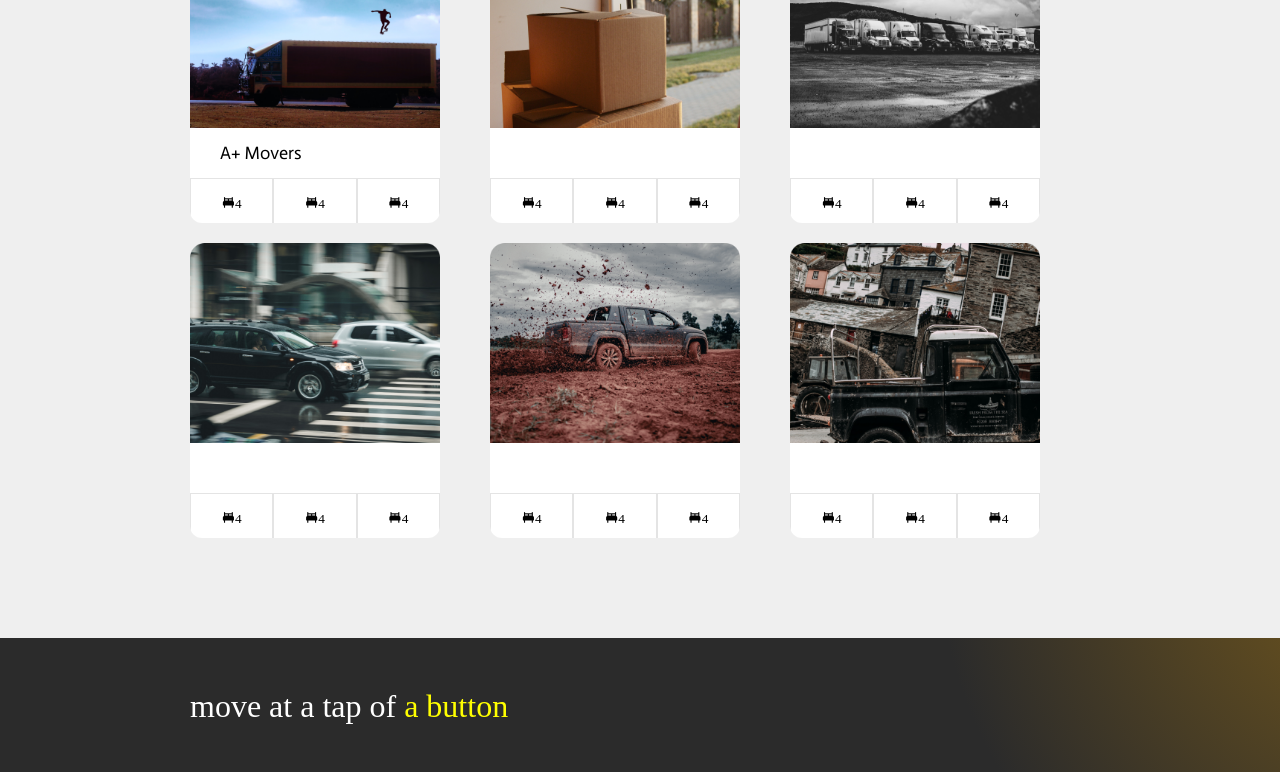
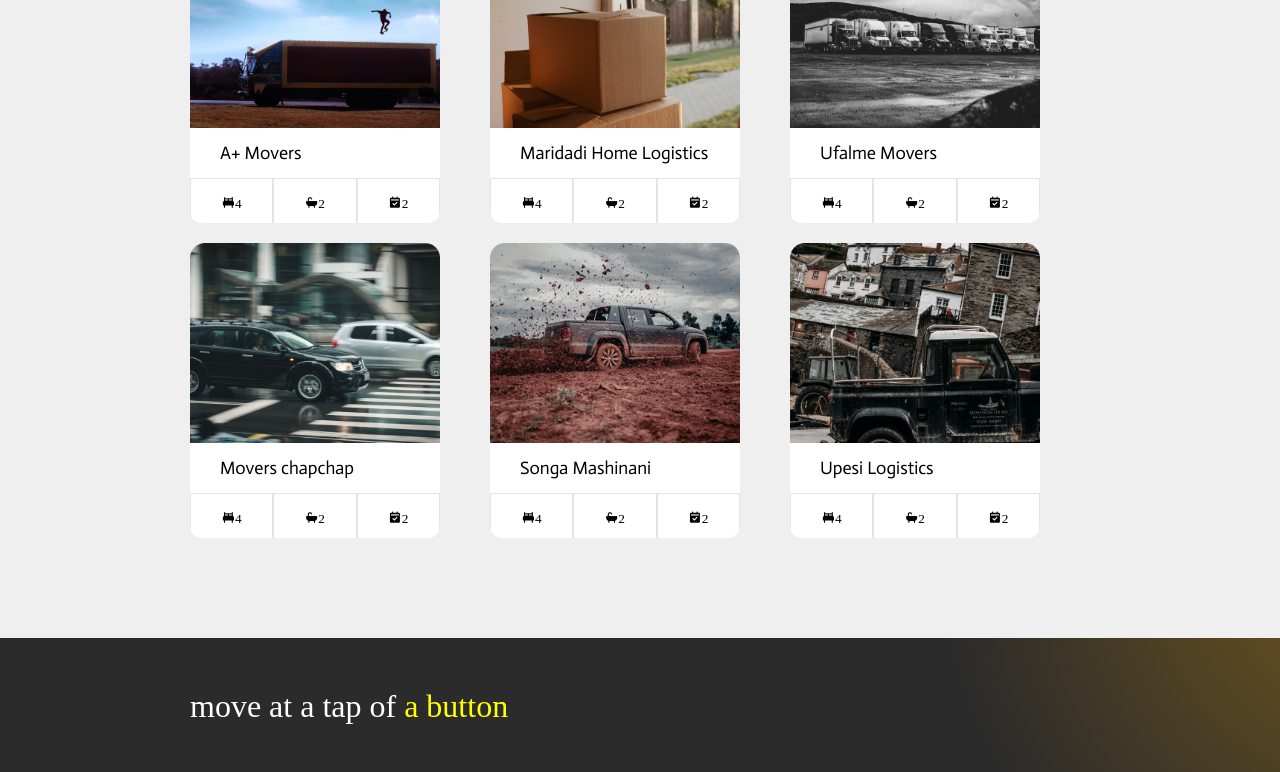
Before and after one commit to anthonykimani/Week-2-Independent-Project-Quick-Movers-Website, a plain HTML site: page index.html in a window 1280 px wide. Shown: the part 1580-2352 px from the top of the page. Drawn offline with nearby package versions, Linux system fonts and the light colour scheme; a web font is replaced by a local one.

Commit message:
Fixes typos in the index.html file and adds text on h4 elements

```diff
--- a/index.html
+++ b/index.html
@@ -63,85 +63,85 @@
                                     <i class="bx bxs-bed" id="icons">4</i>
                             </button>
                             <button class="mover-button">
-                                    <i class="bx bxs-bed" id="icons">4</i>
+                                    <i class="bx bxs-bath" id="icons">2</i>
                             </button>
                             <button class="mover-button">
-                                    <i class="bx bxs-bed" id="icons">4</i>
+                                    <i class="bx bxs-calendar-check" id="icons">2</i>
                             </button>
                         </div>
                     </div>
                     <div class="movers-card">
                         <img src="./Assets/images/wewe 1.png" alt="Brown Box pictured">
-                        <h4></h4>
+                        <h4>Maridadi Home Logistics</h4>
                         <div class="mover">
                             <button class="mover-button">
-                                    <i class="bx bxs-bed" id="icons">4</i>
+                                <i class="bx bxs-bed" id="icons">4</i>
                             </button>
                             <button class="mover-button">
-                                    <i class="bx bxs-bed" id="icons">4</i>
+                                    <i class="bx bxs-bath" id="icons">2</i>
                             </button>
                             <button class="mover-button">
-                                    <i class="bx bxs-bed" id="icons">4</i>
+                                    <i class="bx bxs-calendar-check" id="icons">2</i>
                             </button>
                         </div>
                     </div>
                     <div class="movers-card">
                         <img src="./Assets/images/movers 1.png" alt="convoy of white trucks">
-                        <h4></h4>
+                        <h4>Ufalme Movers</h4>
                         <div class="mover">
                             <button class="mover-button">
-                                    <i class="bx bxs-bed" id="icons">4</i>
+                                <i class="bx bxs-bed" id="icons">4</i>
                             </button>
                             <button class="mover-button">
-                                    <i class="bx bxs-bed" id="icons">4</i>
+                                    <i class="bx bxs-bath" id="icons">2</i>
                             </button>
                             <button class="mover-button">
-                                    <i class="bx bxs-bed" id="icons">4</i>
+                                    <i class="bx bxs-calendar-check" id="icons">2</i>
                             </button>
                         </div>
                     </div>
                     <div class="movers-card">
                         <img src="./Assets/images/chapchap 1.png" alt="SUVs driving on Highways">
-                        <h4></h4>
+                        <h4>Movers chapchap</h4>
                         <div class="mover">
                             <button class="mover-button">
-                                    <i class="bx bxs-bed" id="icons">4</i>
+                                <i class="bx bxs-bed" id="icons">4</i>
                             </button>
                             <button class="mover-button">
-                                    <i class="bx bxs-bed" id="icons">4</i>
+                                    <i class="bx bxs-bath" id="icons">2</i>
                             </button>
                             <button class="mover-button">
-                                    <i class="bx bxs-bed" id="icons">4</i>
+                                    <i class="bx bxs-calendar-check" id="icons">2</i>
                             </button>
                         </div>
                     </div>
                     <div class="movers-card">
                         <img src="./Assets/images/mashinani 1.png" alt="Double-cabin racing across a muddy road">
-                        <h4></h4>
+                        <h4>Songa Mashinani</h4>
                         <div class="mover">
                             <button class="mover-button">
-                                    <i class="bx bxs-bed" id="icons">4</i>
+                                <i class="bx bxs-bed" id="icons">4</i>
                             </button>
                             <button class="mover-button">
-                                    <i class="bx bxs-bed" id="icons">4</i>
+                                    <i class="bx bxs-bath" id="icons">2</i>
                             </button>
                             <button class="mover-button">
-                                    <i class="bx bxs-bed" id="icons">4</i>
+                                    <i class="bx bxs-calendar-check" id="icons">2</i>
                             </button>
                         </div>
                     </div>
                     <div class="movers-card">
                         <img src="./Assets/images/songa 1.png" alt="Break down car">
-                        <h4></h4>
+                        <h4>Upesi Logistics</h4>
                         <div class="mover">
                             <button class="mover-button">
-                                    <i class="bx bxs-bed" id="icons">4</i>
+                                <i class="bx bxs-bed" id="icons">4</i>
                             </button>
                             <button class="mover-button">
-                                    <i class="bx bxs-bed" id="icons">4</i>
+                                    <i class="bx bxs-bath" id="icons">2</i>
                             </button>
                             <button class="mover-button">
-                                    <i class="bx bxs-bed" id="icons">4</i>
+                                    <i class="bx bxs-calendar-check" id="icons">2</i>
                             </button>
                         </div>
                     </div>
```
Also changed, not shown: movers.html (+8 -8 lines).
